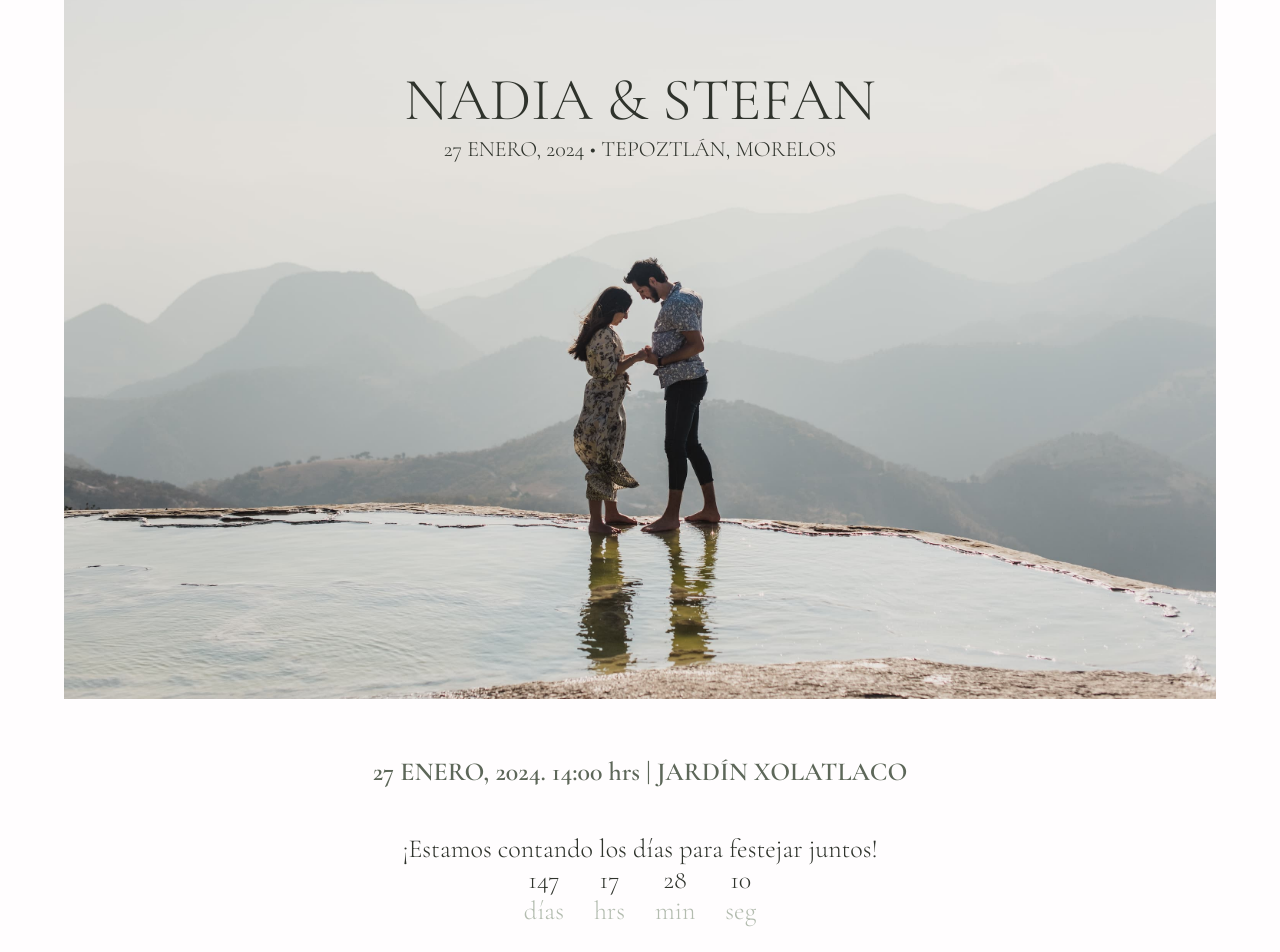
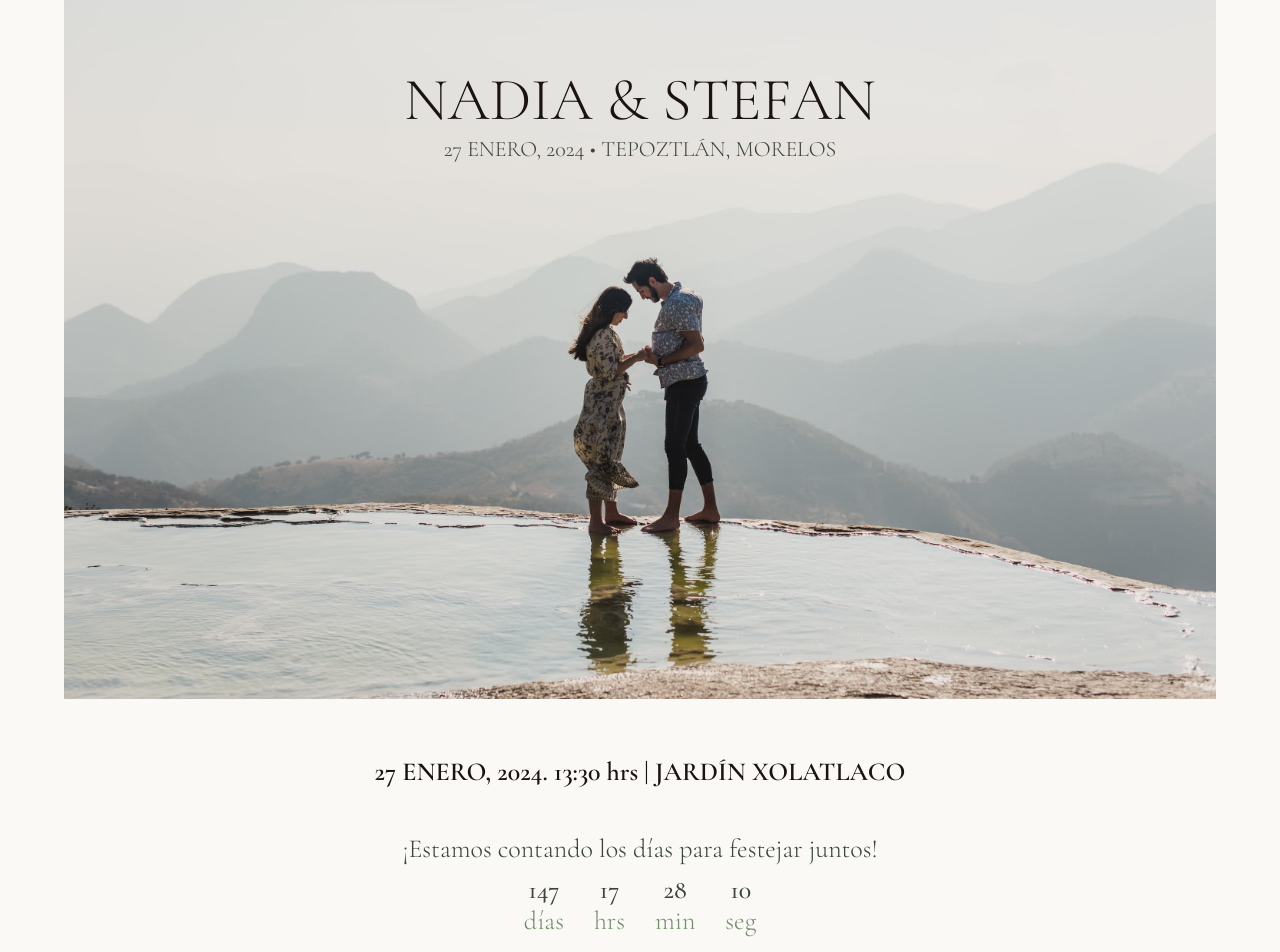
Before and after one commit to richipargo/nadia-stefan, a React (Vite) app: page / in a window 1280 px wide. Shown: the part 140-1092 px from the top of the page. Built offline with nearby package versions, Linux system fonts and the light colour scheme.

Commit message:
Update Home colors

```diff
--- a/src/components/Boda.jsx
+++ b/src/components/Boda.jsx
@@ -1,24 +1,28 @@
-import '../style_components/map.css';
+import '../style_components/boda.css';
 import Map from './Map';
 
 const Boda = () => {
   return (
     <div className="boda-container">
-      <div>
-        <h2>Cuándo y Dónde</h2>
-        <p>Sábado 27 de enero, 2024</p>
-        <p>13.30 hrs.</p>
-        <p>Jardín Xolatlaco</p>
-        <Map />
+      <div className="cuando-donde">
+        <div className="location-text">
+          <h2>Cuándo y Dónde</h2>
+          <p>Sábado 27 de enero, 2024</p>
+          <p>13.30 hrs.</p>
+          <p>Jardín Xolatlaco</p>
+        </div>
+        <div className="location-map">
+          <Map />
+        </div>
       </div>
 
-      <div>
+      <div className="dresscode">
         <h2>Dresscode</h2>
         <p>Formal</p>
         <p>Recuerda traer algo abrigador para la noche.</p>
       </div>
 
-      <div>
+      <div className="rsvp">
         <h2>¿Podrás acompañarnos?</h2>
         <p>¡Te esperamos con toda la emoción y alegría del mundo!</p>
         <p>Por favor confirma tu asistencia dando click en el botón de RSVP.</p>
--- a/src/components/CountdownTimer.jsx
+++ b/src/components/CountdownTimer.jsx
@@ -25,7 +25,7 @@ const CountdownTimer = () => {
   }, []);
   return (
     <div className="countdownTimer">
-      <p>¡Estamos contando los días para festejar juntos!</p>
+      <p className="countdown-text">¡Estamos contando los días para festejar juntos!</p>
       <div className="content">
         {Object.entries(timeLeft).map((el) => {
           const label = el[0];
--- a/src/components/Hero.jsx
+++ b/src/components/Hero.jsx
@@ -5,8 +5,8 @@ const Hero = () => {
     <div className="hero-container">
       <img className="hero-img" src="./ns-199.jpg" alt="Nadia & Stefan's engagement in Oaxaca" />
       <div className="centered-text">
-        <h1>Nadia & Stefan</h1>
-        <h2>27 Enero, 2024 &#x2022; Tepoztlán, Morelos</h2>
+        <h1 className="hero-h1">Nadia & Stefan</h1>
+        <h2 className="hero-h2">27 Enero, 2024 &#x2022; Tepoztlán, Morelos</h2>
       </div>
     </div>
   );
--- a/src/components/Home.jsx
+++ b/src/components/Home.jsx
@@ -9,7 +9,7 @@ const Home = () => {
     <div className="home">
       <Hero />
       <p className="when-where">
-        27 Enero, 2024. 14:00<span className="pm-span"> hrs</span> | Jardín Xolatlaco
+        27 Enero, 2024. 13:30<span className="pm-span"> hrs</span> | Jardín Xolatlaco
       </p>
       <CountdownTimer />
       <RsvpBtn />
--- a/src/index.css
+++ b/src/index.css
@@ -1,10 +1,10 @@
 :root {
-  --dark: #373744;
-  --dark-green: #2f332c;
-  --main: #5d6759;
-  --extra: #b3bcaf;
-  --highlight: #9d6d31;
-  --light: #fffdfe;
+  --dark: #1b1212;
+  --dark-green: #3a4438;
+  --main: #728c69;
+  --highlight: #838153;
+  --light: #faf9f6;
+  --light-cream: #edebe0;
 }
 * {
   box-sizing: border-box;
@@ -13,6 +13,6 @@
 }
 body {
   background-color: var(--light);
-  color: var(--dark-green);
+  color: var(--dark);
   font-family: 'Cormorant Garamond', serif;
 }
--- /dev/null
+++ b/src/style_components/boda.css
@@ -0,0 +1,21 @@
+.boda-container {
+  width: 90%;
+  margin: 0 auto;
+}
+h2 {
+  color: var(--main);
+}
+.cuando-donde,
+.dresscode,
+.rsvp {
+  border: 1px solid blue;
+}
+.cuando-donde {
+  display: flex;
+  flex-direction: row;
+  flex-wrap: wrap;
+}
+.dresscode {
+}
+.rsvp {
+}
--- a/src/style_components/countdown-timer.css
+++ b/src/style_components/countdown-timer.css
@@ -1,3 +1,7 @@
+.countdown-text {
+  color: var(--dark-green);
+}
+
 .countdownTimer {
   padding: 4% 0;
 }
@@ -10,13 +14,16 @@
   gap: 10px;
   margin: 0 auto;
   text-transform: uppercase;
-  /* border: 1px solid var(--dark-green); */
 }
-
 .countdownTimer .box {
   padding: 0 10px;
+  margin-top: 10px;
 }
 .label {
-  color: var(--extra);
+  color: var(--main);
   text-transform: lowercase;
 }
+.value {
+  font-weight: 500;
+  color: var(--dark-green);
+}
--- a/src/style_components/hero.css
+++ b/src/style_components/hero.css
@@ -16,15 +16,16 @@
   transform: translate(-50%, -20%);
   text-transform: uppercase;
 }
-.centered-text h1 {
+.hero-h1 {
   font-weight: 300;
   font-size: 60px;
+  color: var(--dark);
 }
-.centered-text h2 {
+.hero-h2 {
   font-weight: 300;
   font-size: 22px;
+  color: var(--dark-green);
 }
-
 @media all and (min-width: 320px) and (max-width: 500px) {
   .centered-text h1 {
     font-size: 26px;
--- a/src/style_components/home.css
+++ b/src/style_components/home.css
@@ -10,7 +10,7 @@
   margin-top: 5%;
   text-transform: uppercase;
   font-weight: 600;
-  color: var(--main);
+  color: var(--dark);
 }
 .pm-span {
   text-transform: lowercase;
--- a/src/style_components/rsvp-btn.css
+++ b/src/style_components/rsvp-btn.css
@@ -3,11 +3,13 @@
   font-size: 20px;
   padding: 10px 30px;
   border: none;
-  background-color: var(--extra);
+  background-color: var(--main);
+  border: 1px solid var(--main);
   opacity: 0.9;
   margin-top: 3%;
 }
 .rsvp-btn:hover {
+  color: var(--dark-green);
   cursor: pointer;
-  background-color: var(--main);
+  background-color: transparent;
 }
```
